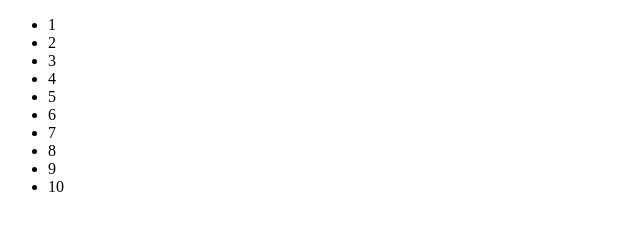
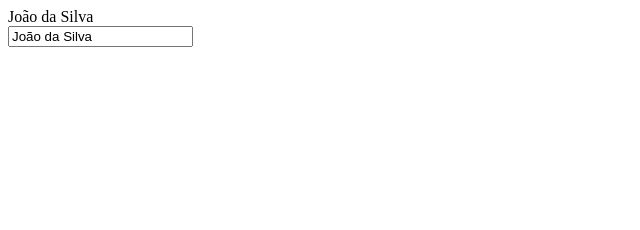
Before and after one commit to 0lucasferrari/basic_vue_app, a plain HTML site: page index.html in a window 1280 px wide. Shown: the whole page, without its empty margins (0-640 px from the left). Drawn offline with Linux system fonts and the light colour scheme.

Commit message:
Uses the v-model directive to make a two way data bind

```diff
--- a/index.html
+++ b/index.html
@@ -15,18 +15,22 @@
 <body>
 
     <div id="app">
-        <ul>
-            <li v-for="n in 10"> {{ n }} </li>
-        </ul>
+        {{ paciente }} <br>
+        <!-- <input type="text" :value="paciente" @keyup="setPaciente($event)"> -->
+        <input type="text" v-model="paciente">
     </div>
 
     <script>
         const vm = new Vue({
             el: '#app',
             data: {
-                exampleText: 'Hi, this is an example text!'
+                paciente: 'João da Silva'
             },
-            methods: {}
+            methods: {
+                setPaciente(e) {
+                    this.paciente = e.target.value
+                }
+            }
         })
     </script>
 </body>
```
